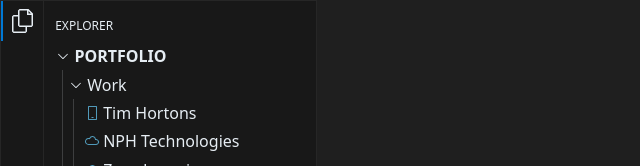
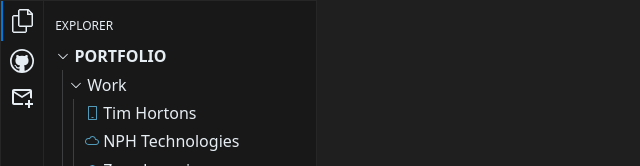
Before and after one commit to vipul-gujare/portfolio-react, a React (Vite) app: page / in a window 1280 px wide. Shown: the top 166 px of the page, without its empty margins (0-640 px from the left). Built offline with nearby package versions, Linux system fonts and the light colour scheme.

Commit message:
Add open close and email icon

```diff
--- a/src/components/hamburger-menu/HamburgerMenu.tsx
+++ b/src/components/hamburger-menu/HamburgerMenu.tsx
@@ -10,6 +10,10 @@
 import { JsonIcon } from "./assets/JsonIcon";
 import { useMainContainerContext } from "../../state/useMainContainerContext";
 import ResumePdf from "../../assets/Vipul_Gujare_Resume.pdf";
+import { useState } from "react";
+import { GitHubIcon } from "./assets/GitHubIcon";
+import { callIfEnterOrSpace, openInNewTab } from "../../utils";
+import { EmailIcon } from "./assets/EmailIcon";
 
 const Work: IDropdownItem = {
   title: "Work",
@@ -54,7 +58,7 @@
   title: "Resume.pdf",
   icon: <FilePdfIcon fill={Colors.ICON_RED} />,
   onPress: () => {
-    window.open(ResumePdf, "_blank", "noreferrer");
+    openInNewTab(ResumePdf);
   },
 };
 
@@ -98,8 +102,38 @@
   { ...Skills },
 ];
 
+interface HamburgerIcon {
+  icon: JSX.Element;
+  label: string;
+  onPress?: () => void;
+  isActive?: boolean;
+}
+const hamburgerIcons: HamburgerIcon[] = [
+  {
+    icon: <ExplorerIcon fill={Colors.TEXT_LIGHT_ACTIVE} />,
+    label: "Explore",
+    isActive: true,
+  },
+  {
+    icon: <GitHubIcon fill={Colors.TEXT_LIGHT_ACTIVE} />,
+    label: "GitHub",
+    onPress: () => {
+      openInNewTab("https://github.com/vipul-gujare");
+    },
+  },
+  {
+    icon: <EmailIcon fill={Colors.TEXT_LIGHT_ACTIVE} />,
+    label: "Email",
+    onPress: () => {
+      openInNewTab("mailto:vipulgujare@gmail.com");
+    },
+  },
+];
+
 export const HamburgerMenu = () => {
   const { setSelectedText } = useMainContainerContext();
+  const [isOpen, setIsOpen] = useState<boolean>(true);
+
   return (
     <div
       style={{
@@ -116,15 +150,27 @@
           border: `1px solid ${Colors.BORDER_LIGHT}`,
         }}
       >
+        {hamburgerIcons.map(({ icon, label, onPress, isActive }) => {
+          const handlePress = onPress
+            ? onPress
+            : () => setIsOpen((prev) => !prev);
+          return (
             <div
               style={{
-            borderLeft: `2px solid ${Colors.ACCENT}`,
+                ...(isActive && { borderLeft: `2px solid ${Colors.ACCENT}` }),
                 padding: "0.5rem",
+                cursor: "pointer",
               }}
+              key={label}
+              onClick={handlePress}
+              onKeyUp={(event) => callIfEnterOrSpace(event, handlePress)}
             >
-          <ExplorerIcon fill={Colors.TEXT_LIGHT_ACTIVE} />
+              {icon}
             </div>
+          );
+        })}
       </div>
+      {isOpen && (
         <div
           style={{
             borderWidth: "1px 1px 1px 0px",
@@ -155,6 +201,7 @@
             onPress={setSelectedText}
           />
         </div>
+      )}
     </div>
   );
 };
--- /dev/null
+++ b/src/components/hamburger-menu/assets/EmailIcon.tsx
@@ -0,0 +1,16 @@
+import { IconProps } from "../../../types";
+
+export const EmailIcon = ({ fill }: IconProps) => (
+  <svg
+    width="21"
+    height="19"
+    viewBox="0 0 21 19"
+    fill="none"
+    xmlns="http://www.w3.org/2000/svg"
+  >
+    <path
+      d="M11 15C11 14.66 11.04 14.33 11.09 14H2V4L10 9L18 4V9.09C18.72 9.21 19.39 9.46 20 9.81V2C20 0.9 19.1 0 18 0H2C0.9 0 0 0.9 0 2V14C0 15.1 0.9 16 2 16H11.09C11.04 15.67 11 15.34 11 15ZM18 2L10 7L2 2H18ZM18 11V14H21V16H18V19H16V16H13V14H16V11H18Z"
+      fill={fill}
+    />
+  </svg>
+);
```
Lines whose indentation alone changed are shown as unchanged.
